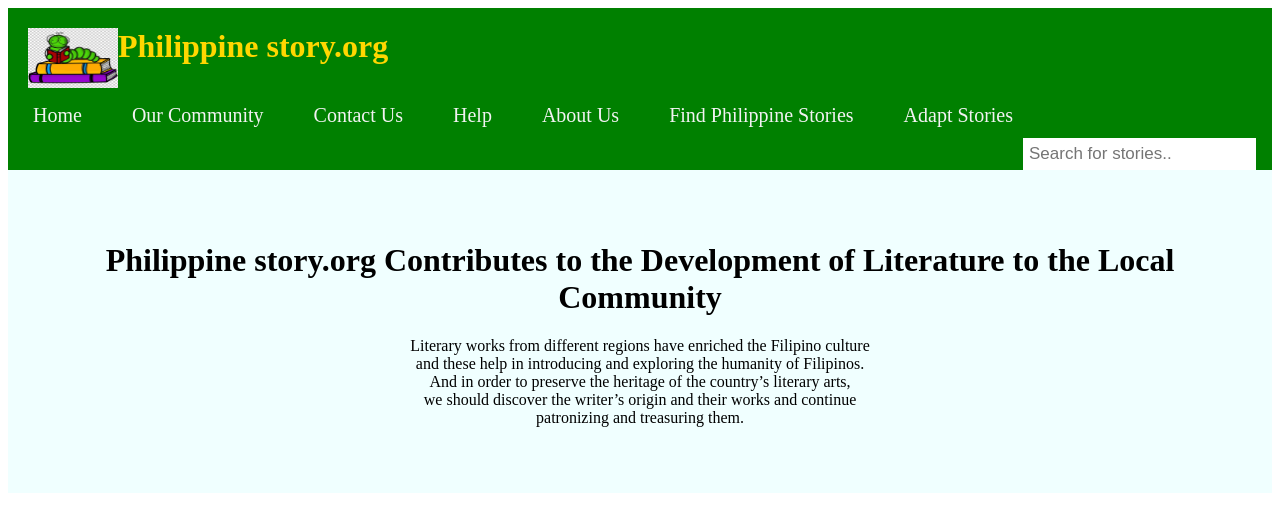
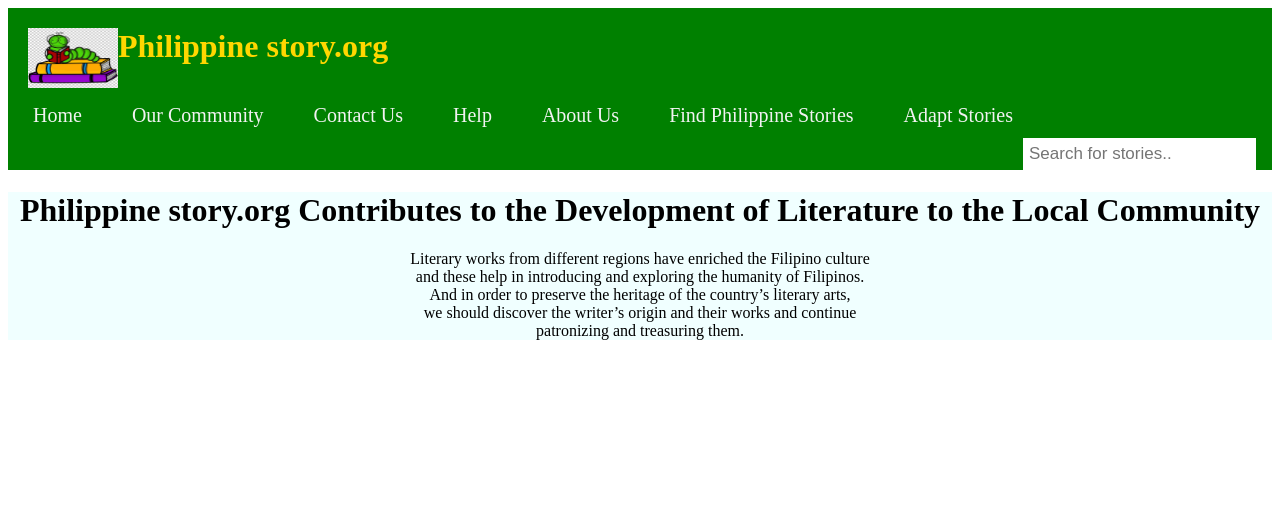
Before and after one commit to aizle-nanca/stories-development, a PHP site: the page made by our community.html in a window 1280 px wide. Shown: the top 532 px of the page. Run offline with PHP 8.4, Linux system fonts and the light colour scheme.

Commit message:
Update style_css.css

```diff
--- a/style_css.css
+++ b/style_css.css
@@ -81,7 +81,6 @@
 .sticky + .content{
 	padding-top: 60px;}
 .Our-Community {
-  	padding:50px;
   	text-align:center;
   	background-color:#F0FFFF;
   	color:black;
```
